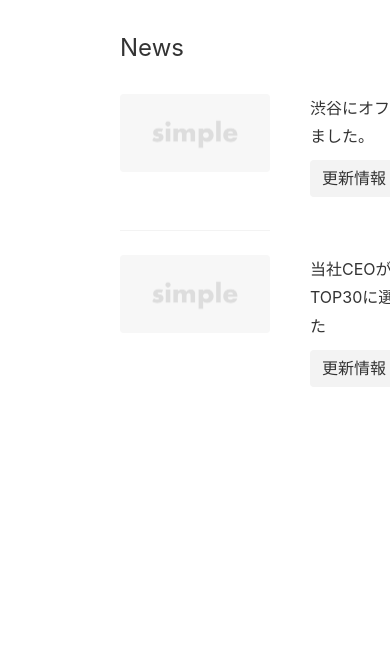
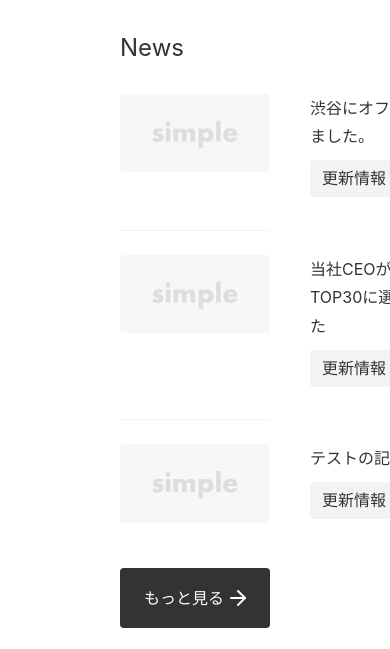
Before and after one commit to ShotaIshiguro/next-app, a Next.js app in the folder next-app/: page / in a window 390 px wide. Shown: the part 604-1253 px from the top of the page. Before the commit the page ends 1047 px from the top, so only its background shows below. Built offline with nearby package versions, Linux system fonts and the light colour scheme.

Commit message:
3-3完了

```diff
--- /dev/null
+++ b/next-app/app/_components/ButtonLink/index.module.css
@@ -0,0 +1,26 @@
+.button {
+  display: block;
+  padding: 20px 40px;
+  border-radius: var(--border-radius);
+  width: 300px;
+  background:
+    url("/arrow-right.svg") no-repeat right 20px center,
+    var(--color-button-primary);
+  color: var(--color-text-unpainted);
+  opacity: 1;
+  transition: ease;
+  transition-duration: 0.2s;
+}
+
+.button:hover {
+  opacity: 0.6;
+  transition: ease;
+  transition-duration: 0.2s;
+}
+
+@media (max-width: 640px) {
+  .button {
+    padding: 16px 24px;
+    width: 100%;
+  }
+}
--- /dev/null
+++ b/next-app/app/_components/ButtonLink/index.tsx
@@ -0,0 +1,15 @@
+import React from "react";
+import styles from "./index.module.css";
+
+type Props = {
+  href: string;
+  children: React.ReactNode;
+};
+
+export default function ButtonLink({ href, children }: Props) {
+  return (
+    <a href={href} className={styles.button}>
+      {children}
+    </a>
+  );
+}
--- /dev/null
+++ b/next-app/app/_components/Category/index.module.css
@@ -0,0 +1,7 @@
+.tag {
+  background-color: var(--color-bg-sub);
+  padding: 4px 12px;
+  border-radius: var(--border-radius);
+  white-space: nowrap;
+  font-size: 1rem;
+}
--- /dev/null
+++ b/next-app/app/_components/Category/index.tsx
@@ -0,0 +1,10 @@
+import type { Category } from "@/app/_libs/microcms";
+import styles from "./index.module.css";
+
+type Props = {
+  category: Category;
+};
+
+export default function Category({ category }: Props) {
+  return <span className={styles.tag}>{category.name}</span>;
+}
--- /dev/null
+++ b/next-app/app/_components/Date/index.module.css
@@ -0,0 +1,7 @@
+.date {
+  display: flex;
+  align-items: center;
+  gap: 8px;
+  margin: 0.8rem 0;
+  font-size: 1rem;
+}
--- /dev/null
+++ b/next-app/app/_components/Date/index.tsx
@@ -0,0 +1,15 @@
+import styles from "./index.module.css";
+import Image from "next/image";
+
+type Props = {
+  date: string;
+};
+
+export default function Date({ date }: Props) {
+  return (
+    <span className={styles.date}>
+      <Image src="/clock.svg" alt="" width={16} height={16} priority />
+      {date}
+    </span>
+  );
+}
--- /dev/null
+++ b/next-app/app/_components/NewsList/index.module.css
@@ -0,0 +1,55 @@
+.newsTitle {
+  font-size: 1.5rem;
+}
+
+.newsLink {
+  position: absolute;
+  right: -40px;
+  bottom: -40px;
+}
+
+.list {
+  border-bottom: 1px solid var(--color-border-light);
+}
+
+.list:last-child {
+  border-bottom: none;
+}
+
+.link {
+  display: flex;
+  align-items: flex-start;
+  gap: 40px;
+  padding: 24px 0;
+}
+
+.image {
+  width: 200px;
+  height: auto;
+  border-radius: var(--border-radius);
+}
+
+.mewsItemTitle {
+  font-size: 1.1rem;
+  font-weight: bold;
+  margin-bottom: 0.5rem;
+}
+
+.meta {
+  display: flex;
+  align-items: center;
+  gap: 16px;
+}
+
+@media (max-width: 1000px) {
+  .news {
+    width: calc(100% - 160px);
+  }
+
+  .newsLink {
+    position: relative;
+    right: auto;
+    bottom: auto;
+    margin-top: 16px;
+  }
+}
--- /dev/null
+++ b/next-app/app/_components/NewsList/index.tsx
@@ -0,0 +1,39 @@
+import Image from "next/image";
+import styles from "./index.module.css";
+import { News } from "../../_libs/microcms";
+import Category from "../Category";
+import Date from "../Date";
+
+type Props = {
+  news: News[];
+};
+
+export default function NewsList({ news }: Props) {
+  if (news.length === 0) {
+    return <p>記事がありません。</p>;
+  }
+  return (
+    <ul>
+      {news.map((article) => (
+        <li key={article.id} className={styles.list}>
+          <div className={styles.link}>
+            <Image
+              className={styles.image}
+              src="/no-image.png"
+              alt=""
+              width="1200"
+              height="630"
+            />
+            <dl className={styles.content}>
+              <dt className={styles.title}>{article.title}</dt>
+              <dd className={styles.meta}>
+                <Category category={article.category} />
+                <Date date={article.publishedAt} />
+              </dd>
+            </dl>
+          </div>
+        </li>
+      ))}
+    </ul>
+  );
+}
--- /dev/null
+++ b/next-app/app/_libs/microcms.ts
@@ -0,0 +1,14 @@
+// Newsを扱うデータ型
+export type News = {
+  id: string;
+  title: string;
+  category: {
+    name: string;
+  };
+  publishedAt: string;
+  createdAt: string;
+};
+
+export type Category = {
+    name: string;
+}
--- a/next-app/app/page.module.css
+++ b/next-app/app/page.module.css
@@ -47,57 +47,21 @@
   font-size: 1.5rem;
 }
 
-.list {
-  border-bottom: 1px solid var(--color-border-light);
-}
-
-.list:last-child {
-  border-bottom: none;
-}
-
-.link {
-  display: flex;
-  align-items: flex-start;
-  gap: 40px;
-  padding: 24px 0;
-}
-
-.image {
-  width: 200px;
-  height: auto;
-  border-radius: var(--border-radius);
-}
-
-.mewsItemTitle {
-  font-size: 1.1rem;
-  font-weight: bold;
-  margin-bottom: 0.5rem;
-}
-
-.meta {
-  display: flex;
-  align-items: center;
-  gap: 16px;
-}
-
-.tag {
-  background-color: var(--color-bg-sub);
-  padding: 4px 12px;
-  border-radius: var(--border-radius);
-  white-space: nowrap;
-  font-size: 1rem;
-}
-
-.date {
-  display: flex;
-  align-items: center;
-  gap: 8px;
-  margin: 0.8rem 0;
-  font-size: 1rem;
+.newsLink {
+  position: absolute;
+  right: -40px;
+  bottom: -40px;
 }
 
 @media (max-width: 1000px) {
   .news {
     width: calc(100% - 160px);
   }
+
+  .newsLink {
+    position: relative;
+    right: auto;
+    bottom: auto;
+    margin-top: 16px;
+  }
 }
--- a/next-app/app/page.tsx
+++ b/next-app/app/page.tsx
@@ -1,15 +1,8 @@
 import Image from "next/image";
 import styles from "./page.module.css";
-
-type News = {
-  id: string;
-  title: string;
-  category: {
-    name: string;
-  };
-  publishedAt: string;
-  createdAt: string;
-};
+import ButtonLink from "./_components/ButtonLink";
+import NewsList from "./_components/NewsList";
+import { News } from "./_libs/microcms";
 
 const data: {
   contents: News[];
@@ -46,7 +39,7 @@ const data: {
 };
 
 export default function Home() {
-  const sliceData = data.contents.slice(0, 2);
+  const sliceData = data.contents.slice(0, 3);
   return (
     <>
       <section className={styles.top}>
@@ -66,37 +59,10 @@ export default function Home() {
       </section>
       <section className={styles.news}>
         <h2 className={styles.newsTitle}>News</h2>
-        <ul>
-          {sliceData.map((article) => (
-            <li key={article.id} className={styles.list}>
-              <div className={styles.link}>
-                <Image
-                  className={styles.image}
-                  src="/no-image.png"
-                  alt=""
-                  width="1200"
-                  height="630"
-                />
-                <dl className={styles.content}>
-                  <dt className={styles.newsItemTitle}>{article.title}</dt>
-                  <dd className={styles.meta}>
-                    <span className={styles.tag}>{article.category.name}</span>
-                    <span className={styles.date}>
-                      <Image
-                        src="/clock.svg"
-                        alt=""
-                        width={16}
-                        height={16}
-                        priority
-                      />
-                      {article.publishedAt}
-                    </span>
-                  </dd>
-                </dl>
-              </div>
-            </li>
-          ))}
-        </ul>
+        <NewsList news={sliceData} />
+        <div className={styles.newsLink}>
+          <ButtonLink href="/news">もっと見る</ButtonLink>
+        </div>
       </section>
     </>
   );
```
